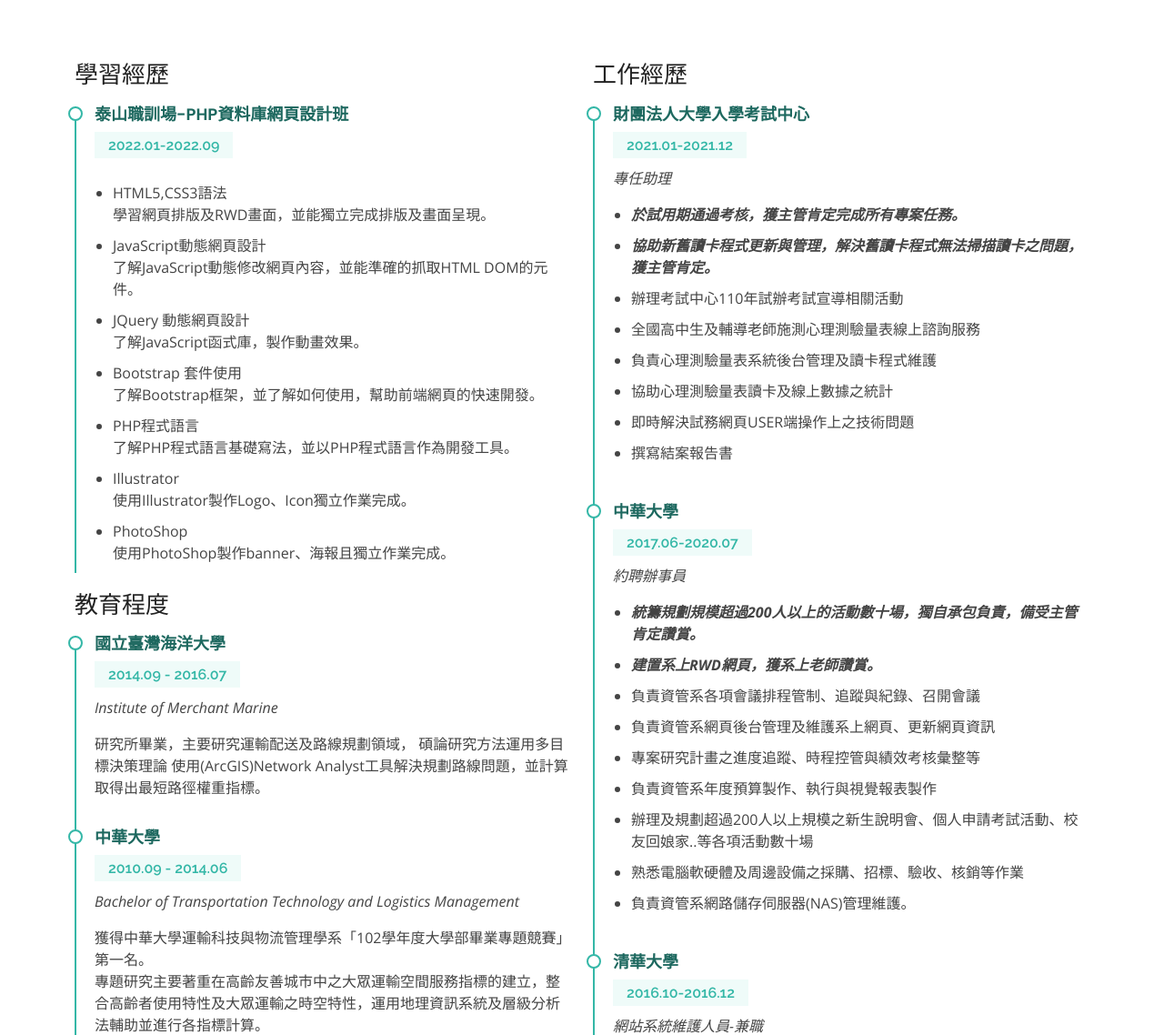
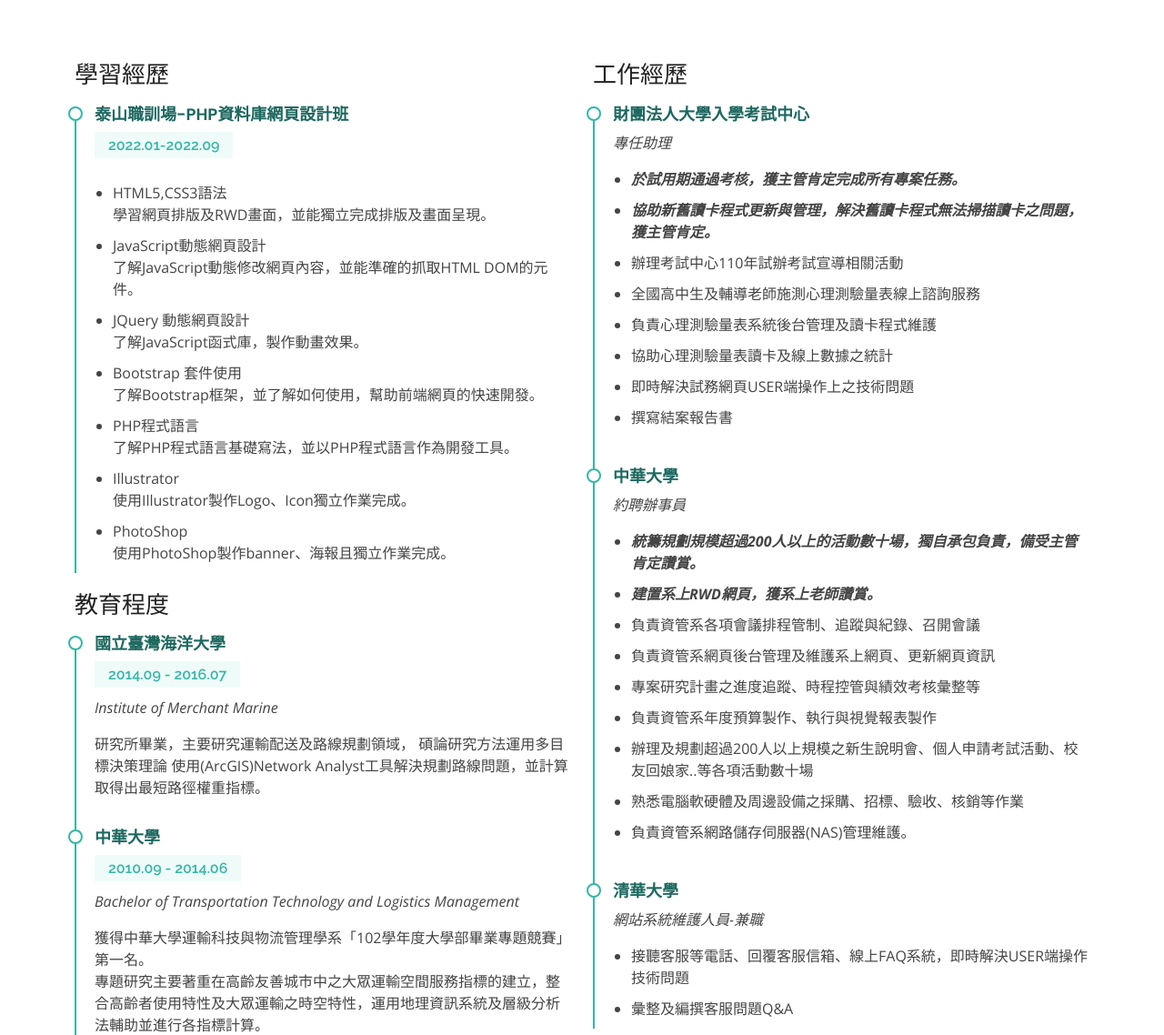
Before and after one commit to tzutzuliu/tzutzuliu.github.io, a plain HTML site: page resume.html in a window 1280 px wide. Shown: the part 171-1309 px from the top of the page at 91% size. Drawn offline with nearby package versions, Linux system fonts and the light colour scheme.

Commit message:
update date

```diff
--- a/resume.html
+++ b/resume.html
@@ -122,7 +122,6 @@
             <h3 class="resume-title">工作經歷</h3>
             <div class="resume-item">
               <h4>財團法人大學入學考試中心</h4>
-              <h5>2021.01-2021.12</h5>
               <p><em>專任助理</em></p>
               <p>
               <ul>
@@ -139,7 +138,6 @@
             </div>
             <div class="resume-item">
               <h4>中華大學</h4>
-              <h5>2017.06-2020.07</h5>
               <p><em>約聘辦事員</em></p>
               <p>
               <ul>
@@ -157,7 +155,6 @@
             </div>
             <div class="resume-item">
               <h4>清華大學</h4>
-              <h5>2016.10-2016.12</h5>
               <p><em>網站系統維護人員-兼職</em></p>
               <p>
               <ul>
```
